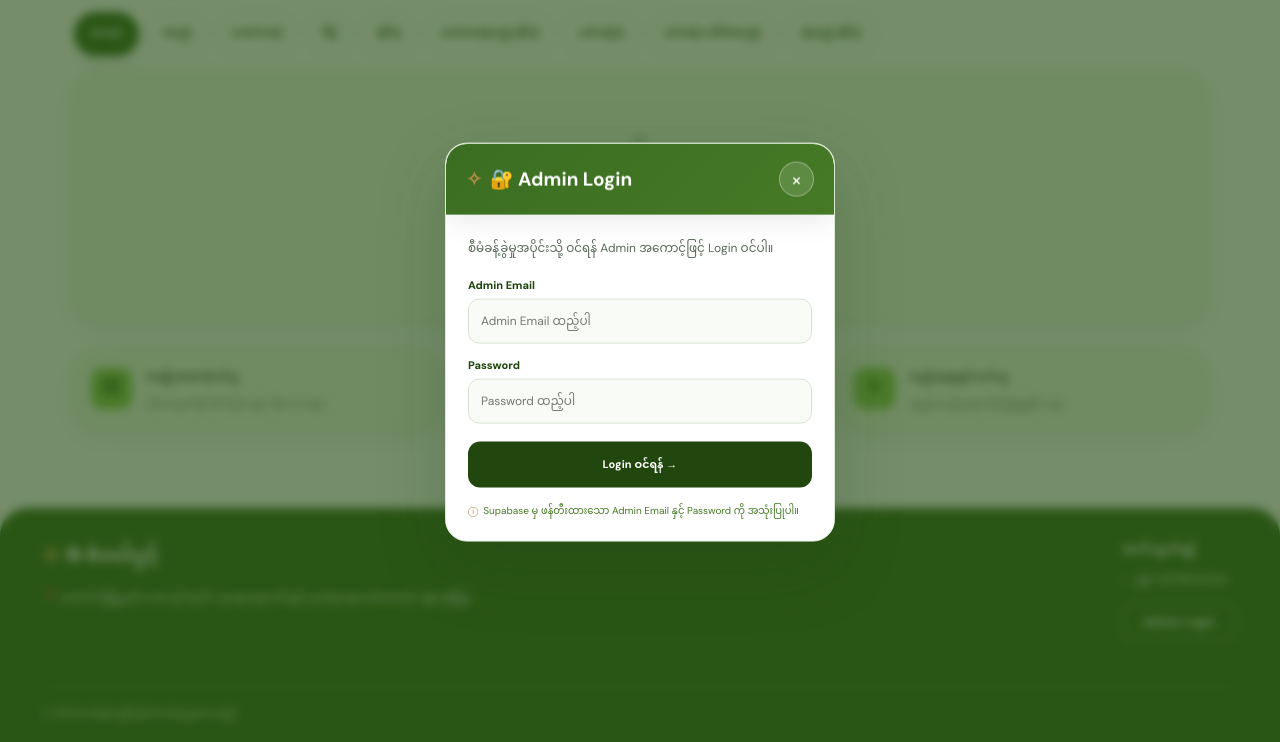
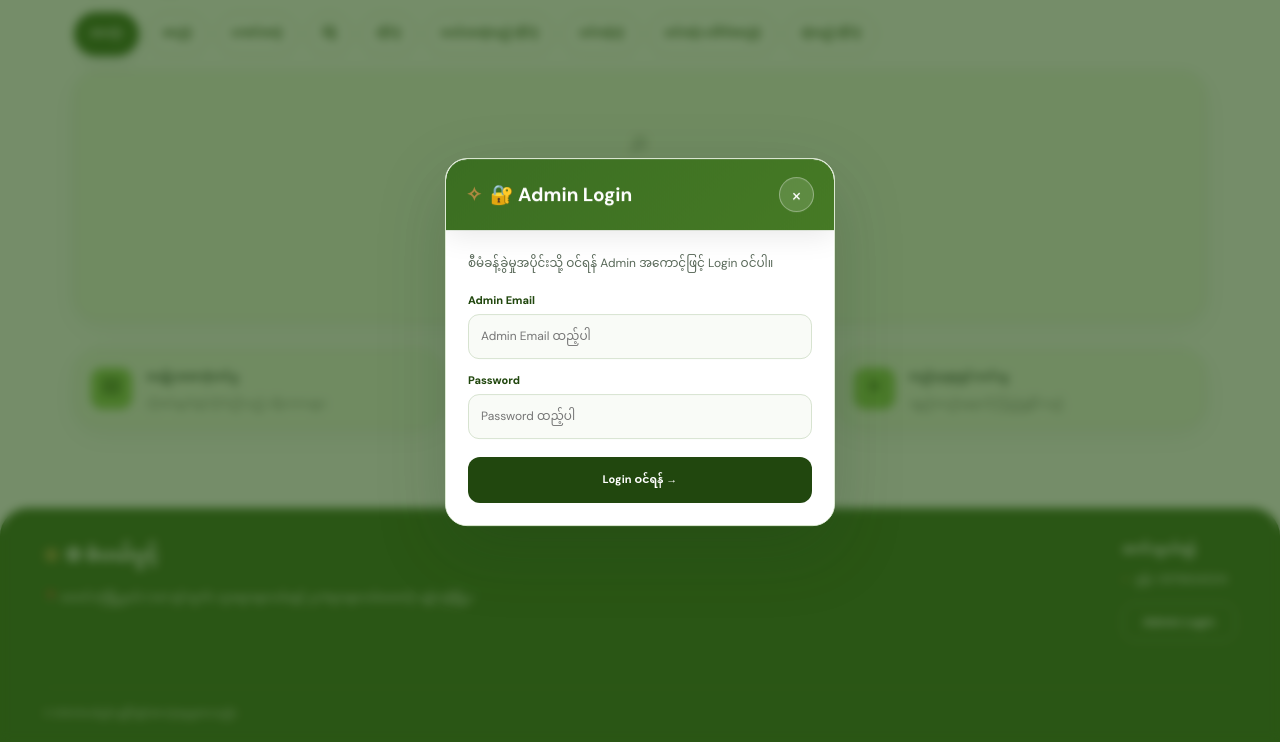
Before and after one commit to chitminnthet-appa/sampal-pwint-website, a website: page index.html in a window 1280 px wide. Both pictures are taken after a click on the button "Admin Login". Shown: the part 553-1295 px from the top of the page. Drawn offline with nearby package versions, Linux system fonts and the light colour scheme; some packages are replaced by stand-ins of ours; a script that the page names is missing.

Commit message:
Fix admin login viewport centering and remove Supabase hint

```diff
--- a/index.html
+++ b/index.html
@@ -1340,7 +1340,7 @@
 
 </div></div>
 <div id="fabContainer" style="display:none"><div id="adminFab" class="admin-fab"><div class="fab-actions" id="fabActions"><button class="fab-action fab-logout" onclick="runFabAction('logout')"><span>↪</span> Logout</button><button class="fab-action fab-add" onclick="runFabAction('add')"><span>＋</span> ပစ္စည်းအသစ်ထည့်ရန်</button><button class="fab-action fab-settings" onclick="runFabAction('settings')"><span>⚙</span> Profile Setting</button></div><button type="button" class="fab-main" aria-label="Dashboard menu" aria-expanded="false" onclick="toggleAdminFab()">＋</button></div></div>
-<div id="adminLoginModal" class="modalback"><div class="modal admin-login-modal"><div class="modalhead"><h2>🔐 Admin Login</h2><button type="button" class="xbtn" onclick="closeModal('adminLoginModal')" aria-label="Close">×</button></div><div class="modalbody"><p class="admin-login-intro">စီမံခန့်ခွဲမှုအပိုင်းသို့ ဝင်ရန် Admin အကောင့်ဖြင့် Login ဝင်ပါ။</p><form id="adminLoginForm"><div class="field"><label for="adminUsername">Admin Email</label><input id="adminUsername" type="email" autocomplete="username" required placeholder="Admin Email ထည့်ပါ"></div><div class="field" style="margin-top:14px"><label for="adminPassword">Password</label><input id="adminPassword" type="password" autocomplete="current-password" required placeholder="Password ထည့်ပါ"></div><button class="btn btn-primary" style="width:100%;margin-top:18px">Login ဝင်ရန် →</button><p class="hint">Supabase မှ ဖန်တီးထားသော Admin Email နှင့် Password ကို အသုံးပြုပါ။</p></form></div></div></div>
+<div id="adminLoginModal" class="modalback"><div class="modal admin-login-modal"><div class="modalhead"><h2>🔐 Admin Login</h2><button type="button" class="xbtn" onclick="closeModal('adminLoginModal')" aria-label="Close">×</button></div><div class="modalbody"><p class="admin-login-intro">စီမံခန့်ခွဲမှုအပိုင်းသို့ ဝင်ရန် Admin အကောင့်ဖြင့် Login ဝင်ပါ။</p><form id="adminLoginForm"><div class="field"><label for="adminUsername">Admin Email</label><input id="adminUsername" type="email" autocomplete="username" required placeholder="Admin Email ထည့်ပါ"></div><div class="field" style="margin-top:14px"><label for="adminPassword">Password</label><input id="adminPassword" type="password" autocomplete="current-password" required placeholder="Password ထည့်ပါ"></div><button class="btn btn-primary" style="width:100%;margin-top:18px">Login ဝင်ရန် →</button></form></div></div></div>
 <div id="productModal" class="modalback"><div class="modal"><div class="modalhead"><h2 id="productModalTitle">ပစ္စည်းအသစ်ထည့်ရန်</h2><button class="xbtn" onclick="closeModal('productModal')">×</button></div><form id="productForm"><div class="modalbody"><input type="hidden" id="editId"><div class="formgrid">
 <div class="field"><label>ပရိဘောဂအမည် *</label><input id="pName" required placeholder="ဥပမာ - သစ်သားစားပွဲခုံ"></div>
 <div class="field"><label>Brand အမည်</label><input id="pBrand" placeholder="Brand အမည် (မဖြစ်မနေမဟုတ်)"></div>
@@ -1850,6 +1850,8 @@
 
 
 /* Admin Login: center the dialog by viewport coordinates, independent of other modal layouts */
+/* Prevent body.modal-open from becoming the fixed-position containing block. */
+body.modal-open{position:static!important}
 #adminLoginModal{
   position:fixed!important;
   top:0!important;right:0!important;bottom:0!important;left:0!important;
```
